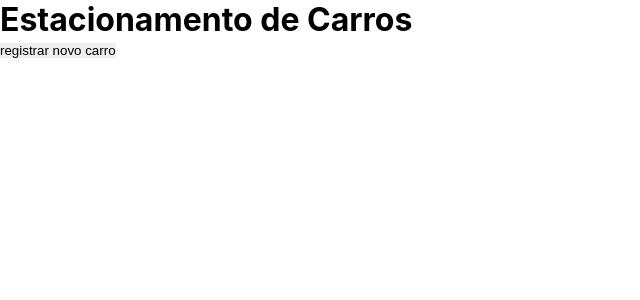
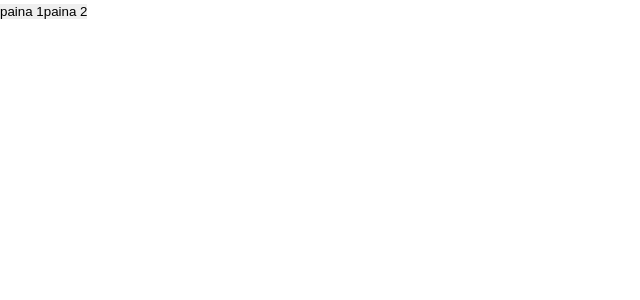
Before and after one commit to alexLDSpedroDEV/API-Node.Js, a React (Create React App) app in the folder meu-app-do-react/: page / in a window 1280 px wide. Shown: the top 300 px of the page, without its empty margins (0-640 px from the left). Built offline with nearby package versions, Linux system fonts and the light colour scheme.

Commit message:
atulização

```diff
--- a/meu-app-do-react/package.json
+++ b/meu-app-do-react/package.json
@@ -10,6 +10,7 @@
     "cors": "^2.8.5",
     "react": "^18.2.0",
     "react-dom": "^18.2.0",
+    "react-router-dom": "^6.11.2",
     "react-scripts": "5.0.1",
     "styled-components": "^5.3.11",
     "web-vitals": "^2.1.4"
--- a/meu-app-do-react/src/App.js
+++ b/meu-app-do-react/src/App.js
@@ -1,29 +1,46 @@
 import './App.css';
 import React, { useEffect, useState } from 'react';
 import ListCarros from './componentes/listCarros';
-import CreatedCar from './componentes/createdCar';
-
-
-
-
-
-const setActive = (props) => {
-  if(props == true) {
-    return <CreatedCar />
-  } else {
-    <ListCarros />
-  }
-}
+import CreatedCar from './componentes/createdCar'
 
 function App() {
 
+  const [tela, setTela] = useState(0)
+
+  useEffect(() => {
+    const url = window.location.href
+    const res = url.split('?')
+    setTela(res[1])
+  })
+
+  const linkPaginas = (e) => {
+    if(e == 1) {
+      window.open('http://localhost:3000?1','_self')
+    } else if (e == 2) {
+      window.open('http://localhost:3000?2','_self')
+    }
+  }
+
+  console.log(tela)
+
+  const retunrpage = () => {
+    if(tela == 1){
+      return <ListCarros/>
+    } else if (tela == 2) {
+      return <CreatedCar/>
+    } else {
+      return <div>
+        <button onClick={() => linkPaginas(1)}>paina 1</button>
+        <button onClick={() => linkPaginas(2)}>paina 2</button>
+      </div>
+    }
+  }
+
+
   return (
     <div>
-      <h1> Estacionamento de Carros</h1>
 
-      <button onClick={setActive}> registrar novo carro</button>
-
-
+      {retunrpage()}
 
 
     </div>
--- a/package.json
+++ b/package.json
@@ -5,6 +5,7 @@
     "express": "^4.18.2",
     "mongoose": "^7.2.2",
     "nodemon": "^2.0.22",
+    "react-router-dom": "^6.11.2",
     "sequelize": "^6.31.1"
   }
 }
```
Also changed, not shown: 2 other files (tests, documents, lock files or other folders).
